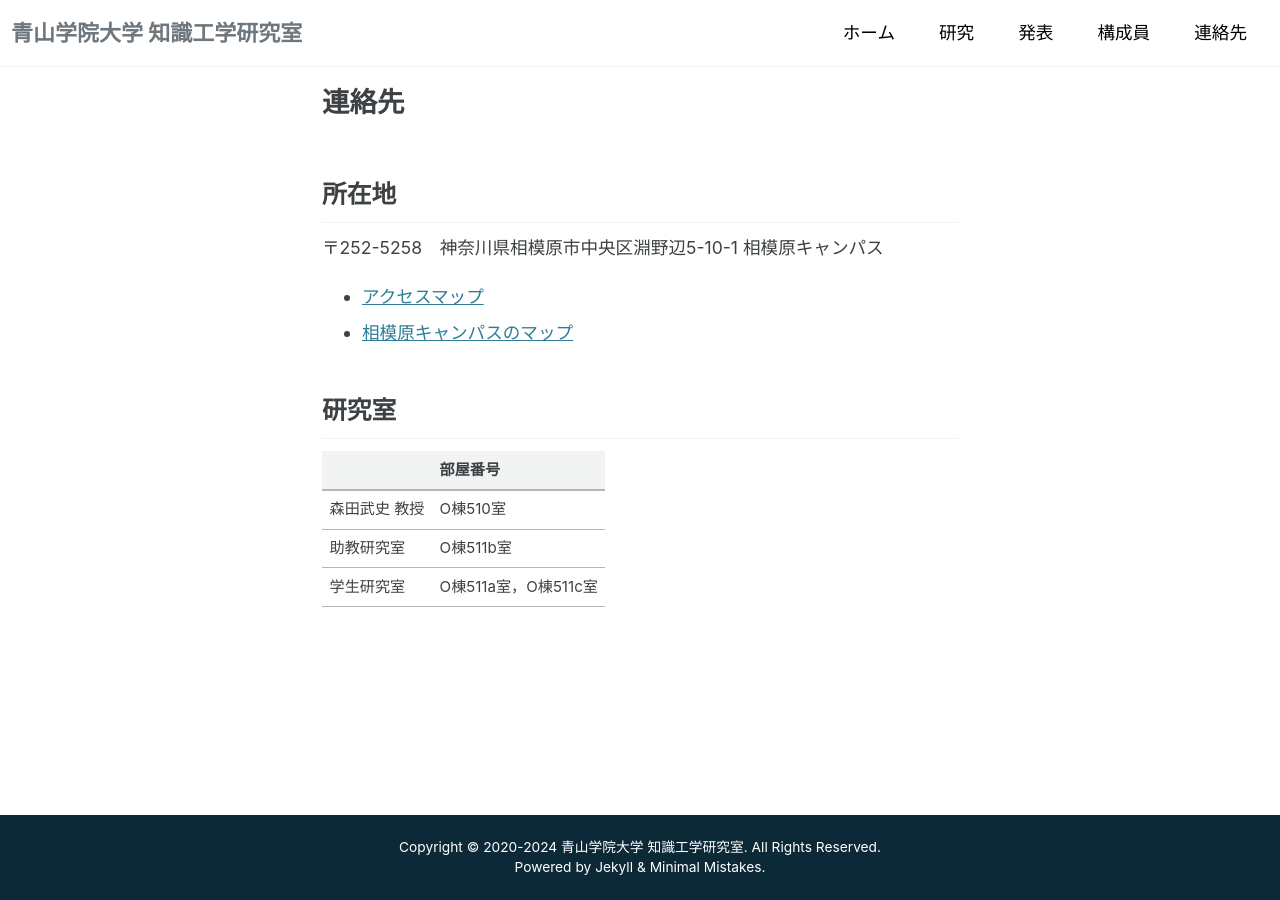
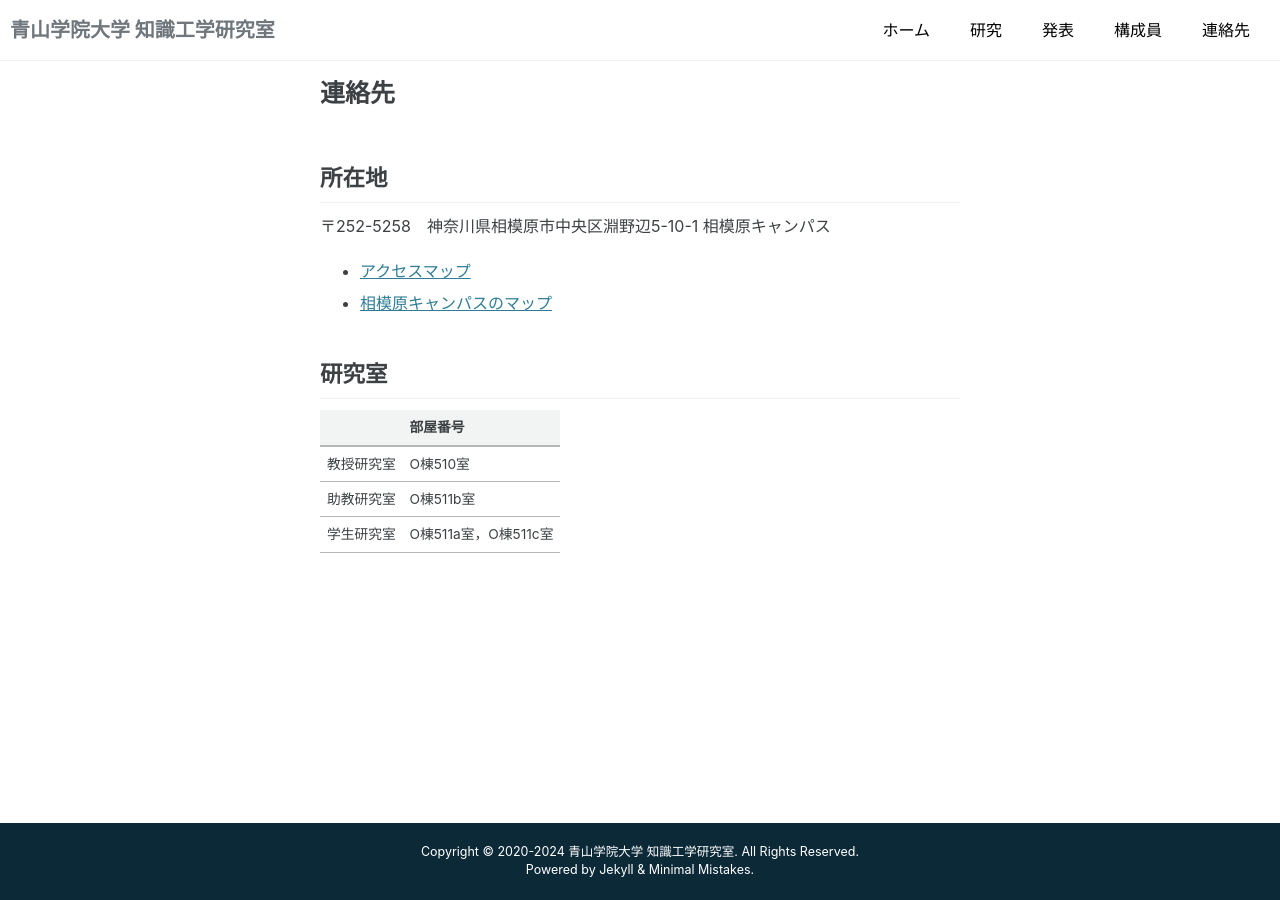
Before and after one commit to ke-lab-it-agu/ke-lab-it-agu.github.io, a Jekyll site: the page built from contact.md, in a window 1280 px wide. Built offline with Jekyll 4.4.1, drawn with Linux system fonts in a browser that asks for light colours; cached includes are drawn as plain includes.

Commit message:
update _config, contact, and _base.scss

```diff
--- a/_config.yml
+++ b/_config.yml
@@ -24,7 +24,7 @@ name                     : "青山学院大学理工学部情報テクノロジ
 description              : "青山学院大学理工学部情報テクノロジー学科 知識工学研究室"
 url                      : "https://ke.it.aoyama.ac.jp"
 baseurl                  : # the subpath of your site, e.g. "/blog"
-repository               : "t-morita-laboratory/t-morita-laboratory.github.io" # GitHub username/repo-name e.g. "mmistakes/minimal-mistakes"
+repository               : "ke-lab-it-agu/ke-lab-it-agu.github.io"
 teaser                   : #/assets/images/coffee.jpg # 500 x 300
 #logo                     : /assets/images/logo.png
 masthead_title           : "青山学院大学 知識工学研究室"# overrides the website title displayed in the masthead, use " " for no title
--- a/_sass/minimal-mistakes/_base.scss
+++ b/_sass/minimal-mistakes/_base.scss
@@ -6,6 +6,7 @@ html {
   /* sticky footer fix */
   position: relative;
   min-height: 100%;
+  font-size: 20px;
 }
 
 body {
--- a/contact.md
+++ b/contact.md
@@ -13,6 +13,6 @@ layout: single
 
 |  | 部屋番号 |
 | --- | --- |
-| 森田武史 教授  | O棟510室 |
+| 教授研究室 | O棟510室 |
 | 助教研究室 | O棟511b室  |
 | 学生研究室 | O棟511a室，O棟511c室  |
```
